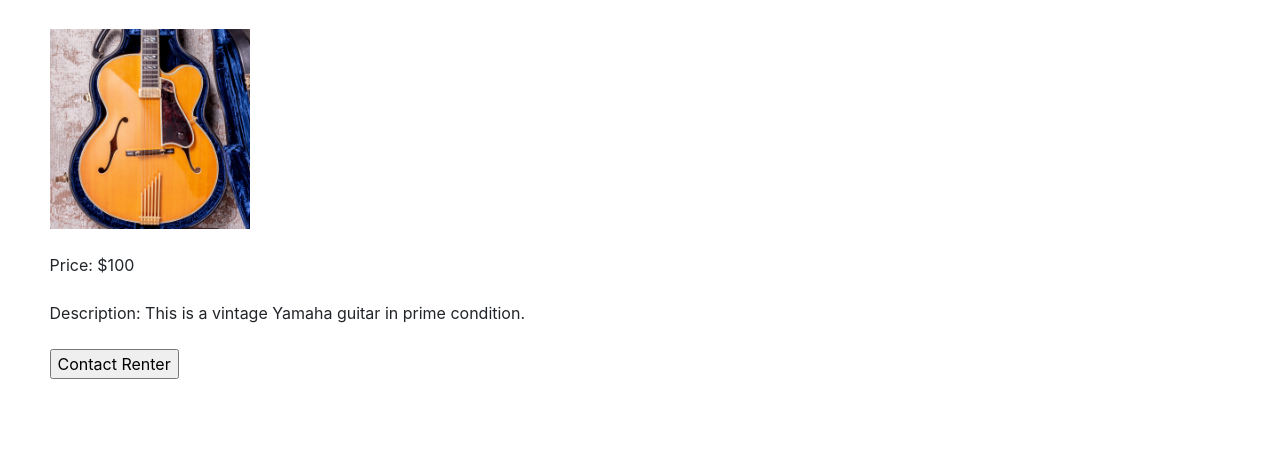
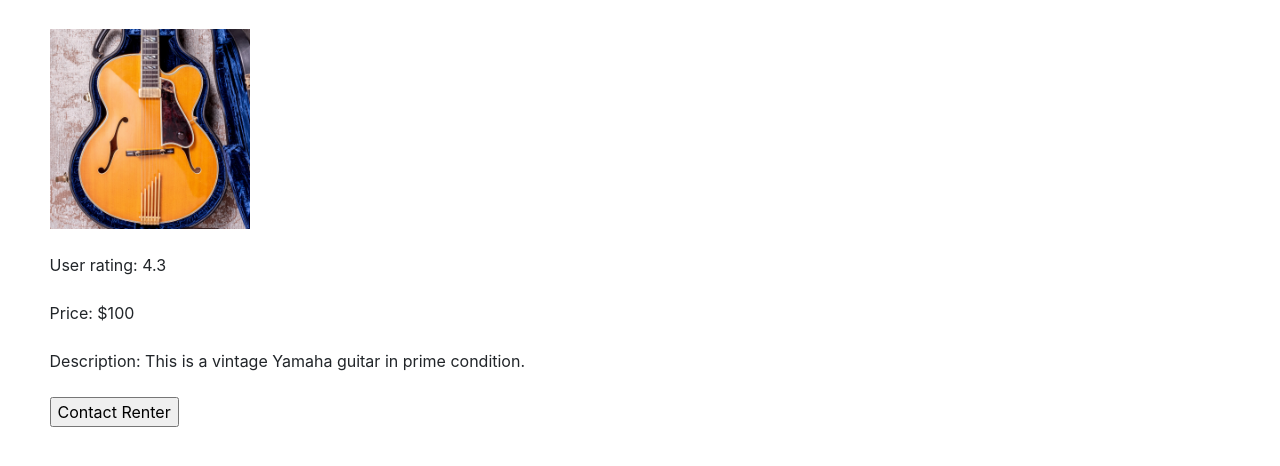
Before and after one commit to danherre/fakebook-marketplace, a plain HTML site: page frontend/tempTransaction.html in a window 1280 px wide. Shown: the part 190-656 px from the top of the page. Drawn offline with nearby package versions, Linux system fonts and the light colour scheme.

Commit message:
updated transaction

```diff
--- a/frontend/tempTransaction.html
+++ b/frontend/tempTransaction.html
@@ -35,6 +35,10 @@
             &nbsp&nbsp&nbsp&nbsp&nbsp&nbsp&nbsp&nbsp&nbsp&nbsp <img src="images/guitar.jpg" alt="teacher picture" style="width:200px;height:200px;">
             <br>
             <br>
+            &nbsp&nbsp&nbsp&nbsp&nbsp&nbsp&nbsp&nbsp&nbsp&nbsp
+            User rating: 4.3
+            <br>
+            <br>
             &nbsp&nbsp&nbsp&nbsp&nbsp&nbsp&nbsp&nbsp&nbsp&nbsp Price: $100
             <br>
             <br>
```
